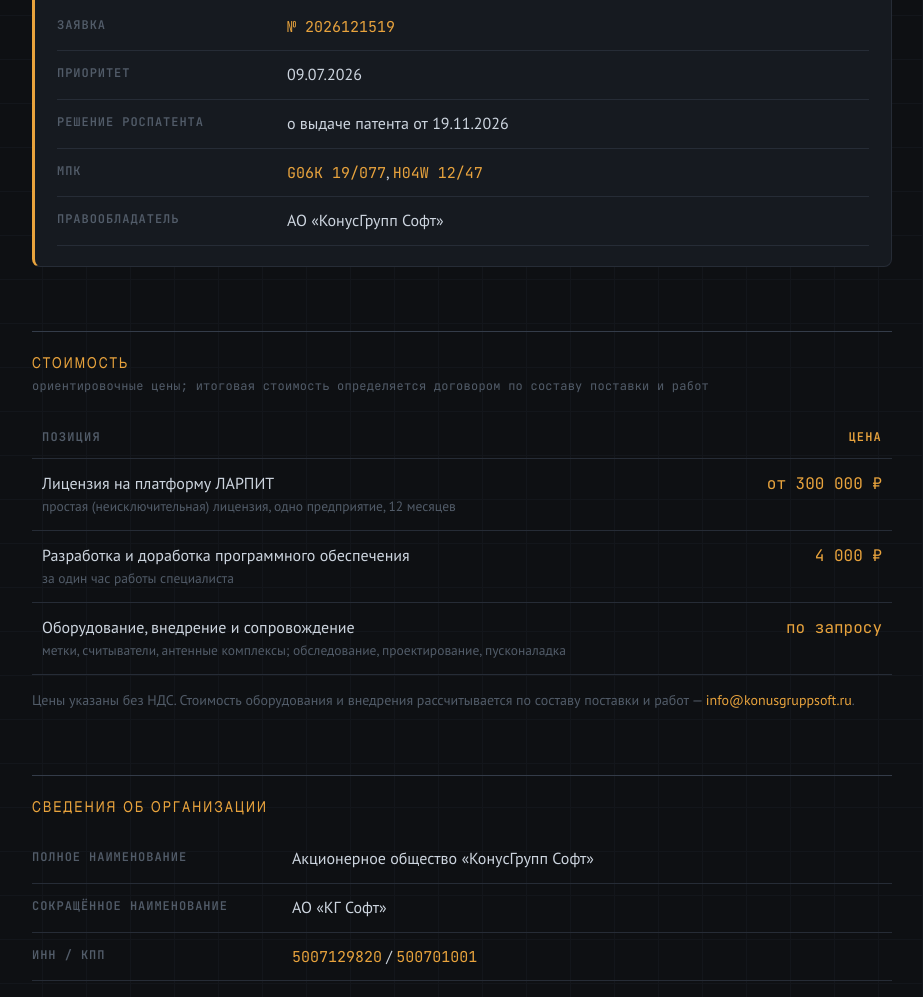
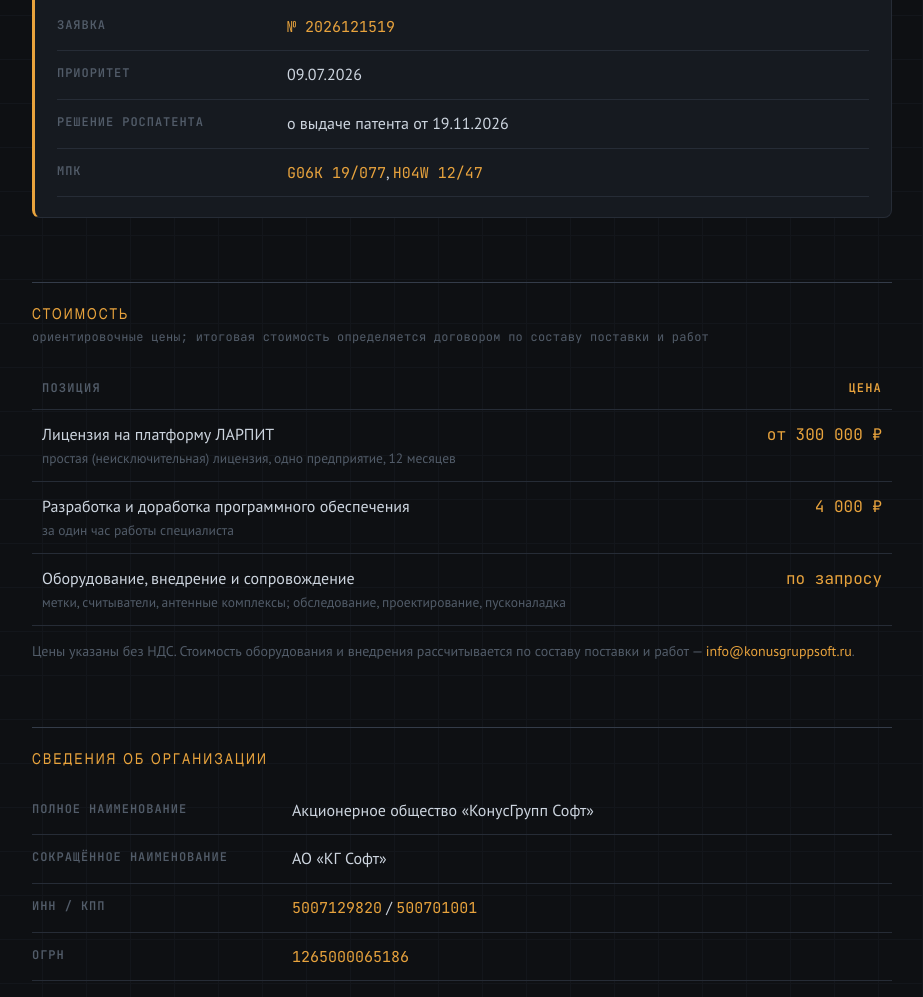
Before and after one commit to semedal/konusgruppsoft-site, a plain HTML site: page index.html in a window 1280 px wide. Shown: the part 1833-2830 px from the top of the page, without its empty margins (178-1101 px from the left). Drawn offline with nearby package versions, Linux system fonts and the light colour scheme.

Commit message:
Патент: без сведений о патентообладателе

```diff
--- a/index.html
+++ b/index.html
@@ -216,7 +216,6 @@
             <dt>Приоритет</dt><dd>09.07.2026</dd>
             <dt>Решение Роспатента</dt><dd>о выдаче патента от 19.11.2026</dd>
             <dt>МПК</dt><dd><code>G06K 19/077</code>, <code>H04W 12/47</code></dd>
-            <dt>Правообладатель</dt><dd>АО «КонусГрупп Софт»</dd>
           </dl>
         </div>
       </section>
```
